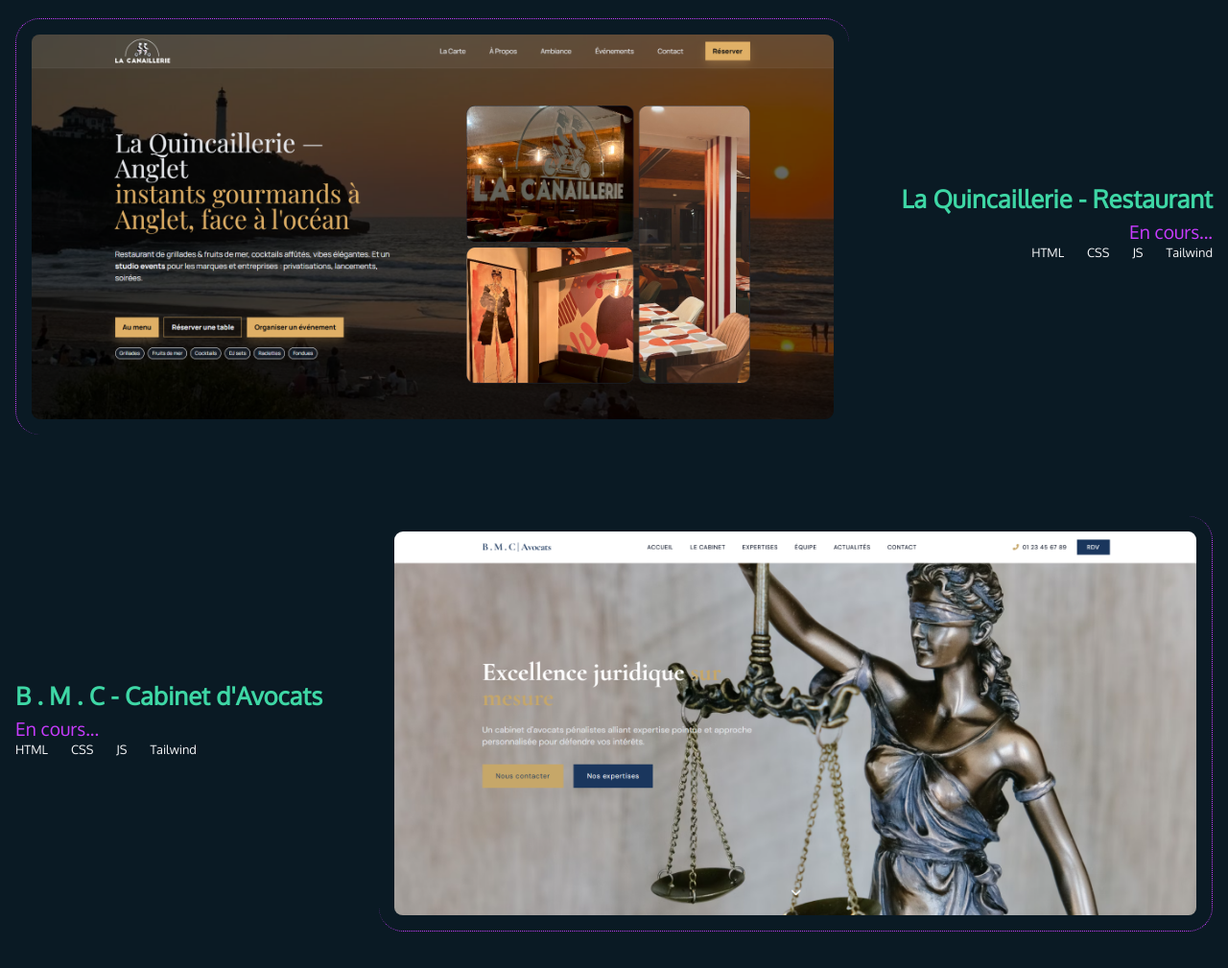
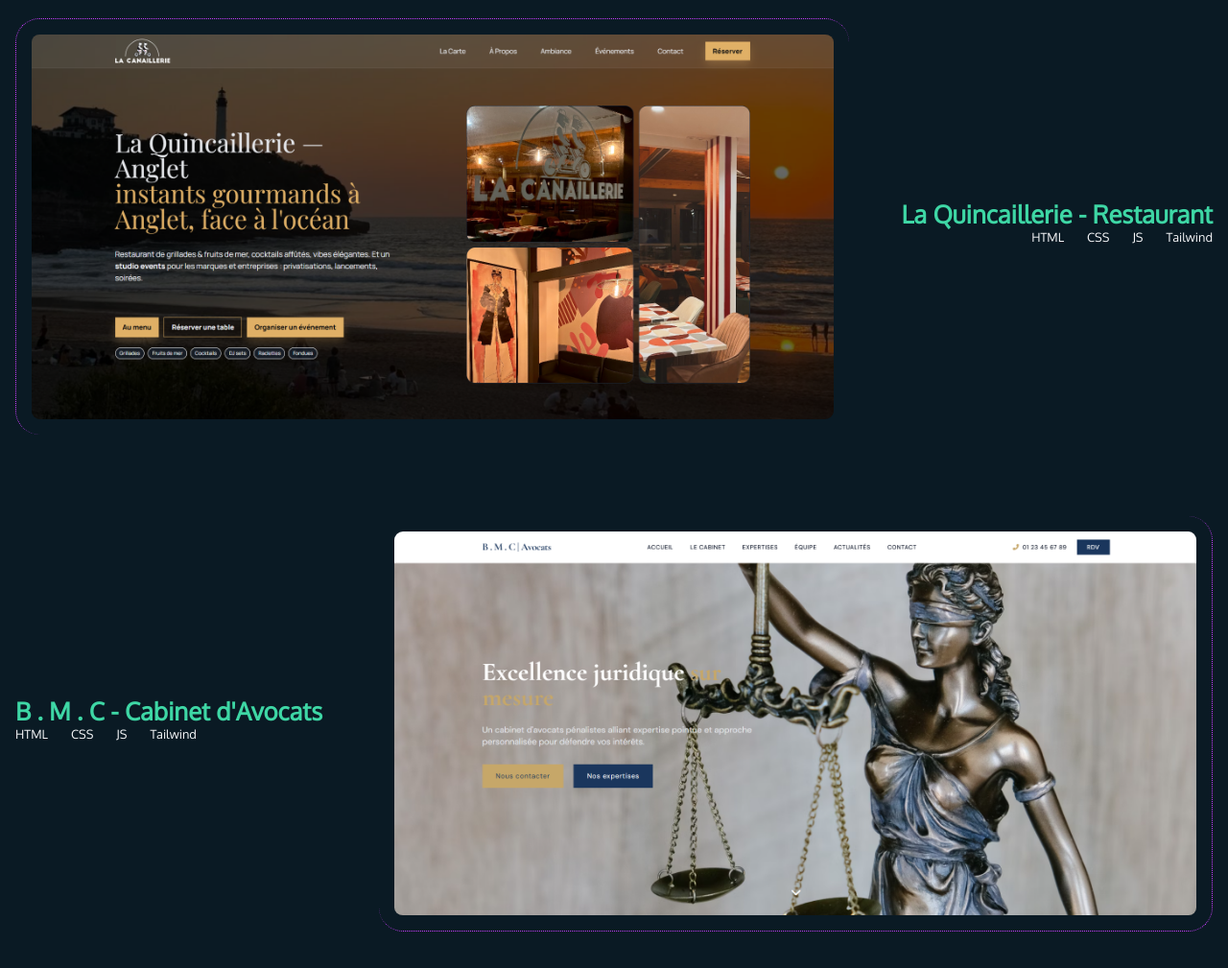
Before and after one commit to rborreil/portfolio, a website: page src/pages/index.html in a window 1280 px wide. Shown: the part 2364-3373 px from the top of the page at 96% size. Drawn offline with nearby package versions, Linux system fonts and the light colour scheme; a web font is replaced by a local one.

Commit message:
Projets: En cours... retirés

```diff
--- a/src/pages/index.html
+++ b/src/pages/index.html
@@ -387,7 +387,7 @@
             <!-- <p>En cours...</p> -->
 
             <h3 class="project-title">La Quincaillerie - Restaurant</h3>
-            <span class="in-progress">En cours...</span>
+            <!-- <span class="in-progress">En cours...</span> -->
             <!-- <p class="black-box">J'ai développé le site sur lequel vous êtes actuellement de A à Z en HTML et
                         CSS uniquement. Il constitue mon nouveau Portfolio officiel, contenant les projets notables sur
                         lesquels j'ai pu travailler jusqu'à présent.</p> -->
@@ -413,7 +413,7 @@
             <!-- <p>En cours...</p> -->
 
             <h3 class="project-title">B . M . C - Cabinet d'Avocats</h3>
-            <span class="in-progress">En cours...</span>
+            <!-- <span class="in-progress">En cours...</span> -->
             <!-- <p class="black-box">J'ai développé le site sur lequel vous êtes actuellement de A à Z en HTML et
                         CSS uniquement. Il constitue mon nouveau Portfolio officiel, contenant les projets notables sur
                         lesquels j'ai pu travailler jusqu'à présent.</p> -->
```
